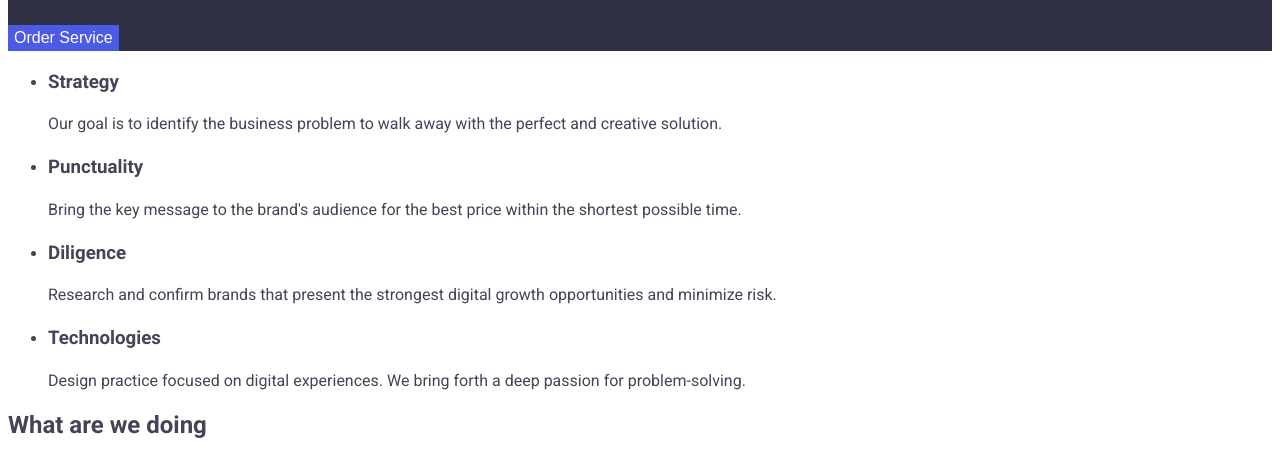
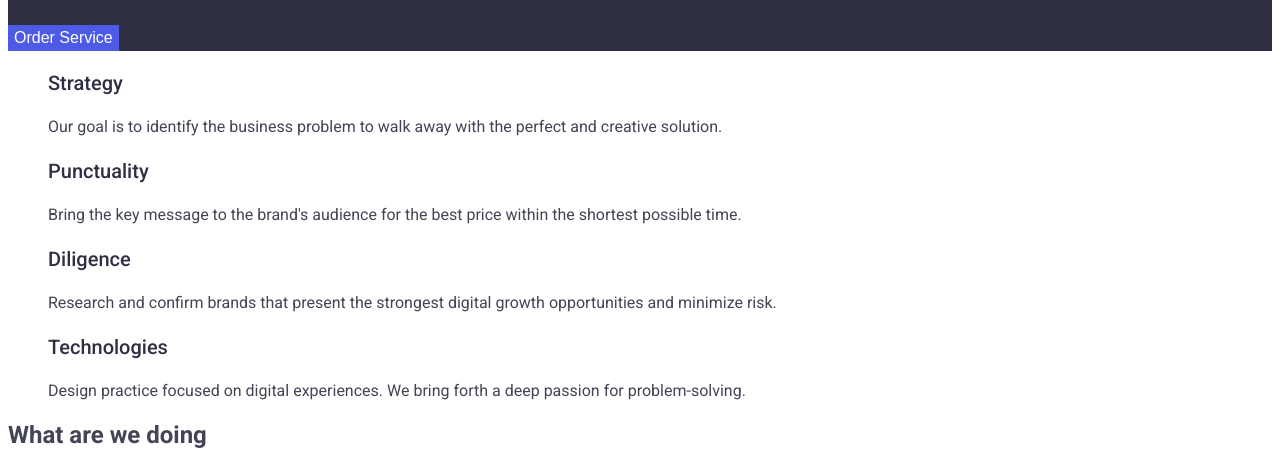
Before and after one commit to PeterPoterek/goit-markup-hw-02, a plain HTML site: page index.html in a window 1280 px wide. Shown: the part 312-766 px from the top of the page. Drawn offline with Linux system fonts and the light colour scheme.

Commit message:
company values section - done

```diff
--- a/css/styles.css
+++ b/css/styles.css
@@ -22,6 +22,7 @@ body {
   line-height: 24px;
   letter-spacing: 2%;
 }
+/* Header section */
 .header-container {
   background-color: var(--color-white-background);
 }
@@ -71,7 +72,14 @@ body {
 .contact-item-link:active {
   color: var(--color-pressed);
 }
+/*End of Header section */
 
+/* Main */
+.main-container {
+  background-color: var(--color-white-background);
+}
+
+/* Hero section */
 .hero-container {
   background-color: var(--color-dark);
 }
@@ -96,3 +104,23 @@ body {
 .hero-button:hover {
   background-color: var(--color-pressed);
 }
+/* End of Hero section */
+
+/* Company Values */
+.company-values-list {
+  list-style: none;
+}
+.company-values-label {
+  color: var(--color-dark);
+
+  font-size: 20px;
+  font-weight: 500;
+  line-height: 1.2;
+}
+.company-values-description {
+  color: var(--color-text);
+
+  font-size: 16px;
+  font-weight: 400;
+  line-height: 1.5;
+}
--- a/index.html
+++ b/index.html
@@ -38,18 +38,18 @@
       </ul>
     </header>
 
-    <main>
+    <main class="main-container">
       <section class="hero-container">
         <h1 class="hero-title">Effective Solutions for Your Business</h1>
         <button class="hero-button" type="button">Order Service</button>
       </section>
 
-      <section>
-        <ul>
+      <section class="company-values-conatiner">
+        <ul class="company-values-list">
           <li>
             <div>
-              <h3>Strategy</h3>
-              <p>
+              <h3 class="company-values-label">Strategy</h3>
+              <p class="company-values-description">
                 Our goal is to identify the business problem to walk away with the perfect
                 and creative solution.
               </p>
@@ -57,8 +57,8 @@
           </li>
           <li>
             <div>
-              <h3>Punctuality</h3>
-              <p>
+              <h3 class="company-values-label">Punctuality</h3>
+              <p class="company-values-description">
                 Bring the key message to the brand's audience for the best price within
                 the shortest possible time.
               </p>
@@ -66,8 +66,8 @@
           </li>
           <li>
             <div>
-              <h3>Diligence</h3>
-              <p>
+              <h3 class="company-values-label">Diligence</h3>
+              <p class="company-values-description">
                 Research and confirm brands that present the strongest digital growth
                 opportunities and minimize risk.
               </p>
@@ -75,8 +75,9 @@
           </li>
           <li>
             <div>
-              <h3>Technologies</h3>
-              <p>
+              <h3 class="company-values-label">Technologies</h3>
+              <p></p>
+              <p class="">
                 Design practice focused on digital experiences. We bring forth a deep
                 passion for problem-solving.
               </p>
```
